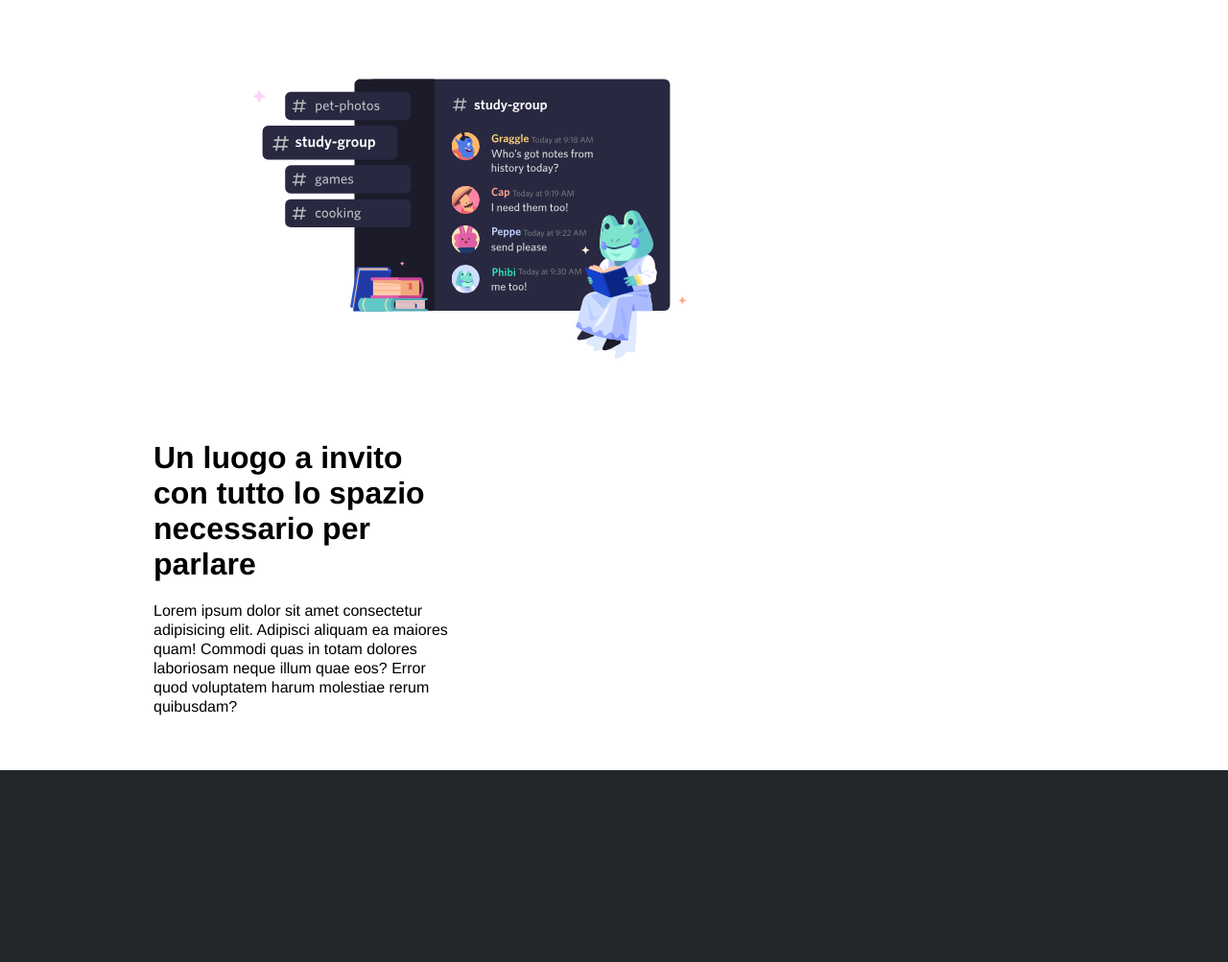
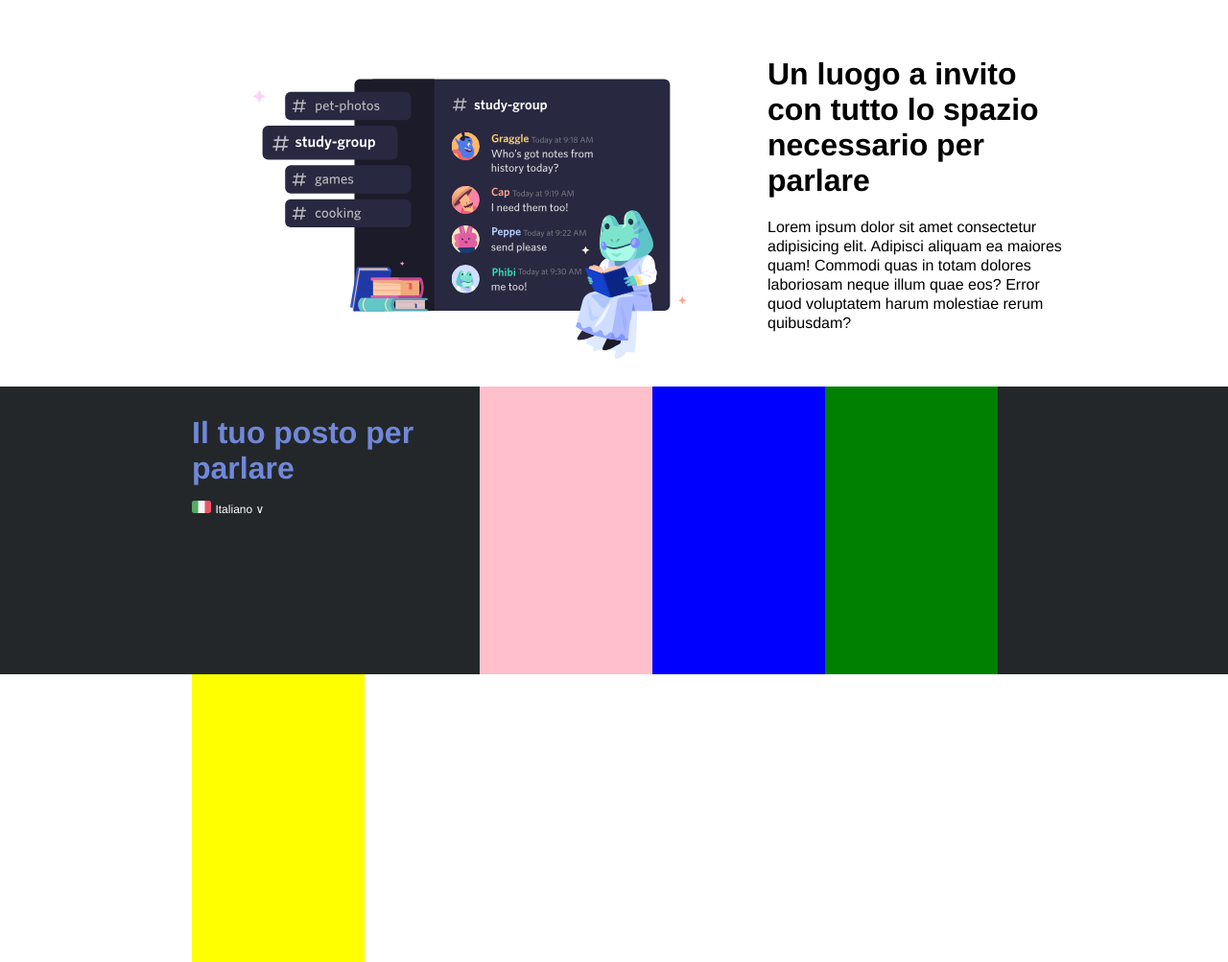
Before and after one commit to Ikinidae/discordia, a plain HTML site: page index.html in a window 1280 px wide. Shown: the part 481-1484 px from the top of the page at 96% size. Drawn offline with Linux system fonts and the light colour scheme.

Commit message:
Conclusa prima sezione, iniziato footer

```diff
--- a/index.html
+++ b/index.html
@@ -40,10 +40,10 @@
     <main>
         <!-- prima sezione -->
         <div class="first_section">
-            <div class="col_sx">
+            <div class="col_sx float">
                 <img src="img/item1.svg" alt="Immagine">
             </div>
-            <div class="col_dx">
+            <div class="col_dx float">
                 <div class="text_first_section">
                     <h1>Un luogo a invito con tutto lo spazio necessario per parlare</h1>
                     <p>Lorem ipsum dolor sit amet consectetur adipisicing elit. Adipisci aliquam ea maiores quam! Commodi quas in totam dolores laboriosam neque illum quae eos? Error quod voluptatem harum molestiae rerum quibusdam?</p>
@@ -64,6 +64,36 @@
 
     <!-- footer -->
     <footer>
+        <div class="footer_margin">
+            <!-- prima colonna -->
+            <div class="first_column float">
+                <h1>Il tuo posto per parlare</h1>
+                <img src="img/ita.png" alt="Ita">
+                <span>Italiano &or;</span>
+                <i class="fa-brands fa-twitter"></i>
+            </div>
+
+            <!-- seconda colonna -->
+            <div class="second_column float">
+
+            </div>
+
+            <!-- terza colonna -->
+            <div class="third_column float">
+
+            </div>
+
+            <!-- quarta colonna -->
+            <div class="fourth_column float">
+
+            </div>
+
+            <!-- quinta colonna -->
+            <div class="fifth_column float">
+
+            </div>
+        </div>
+
 
     </footer>
 </body>
```
Also changed, not shown: 1 other file.
